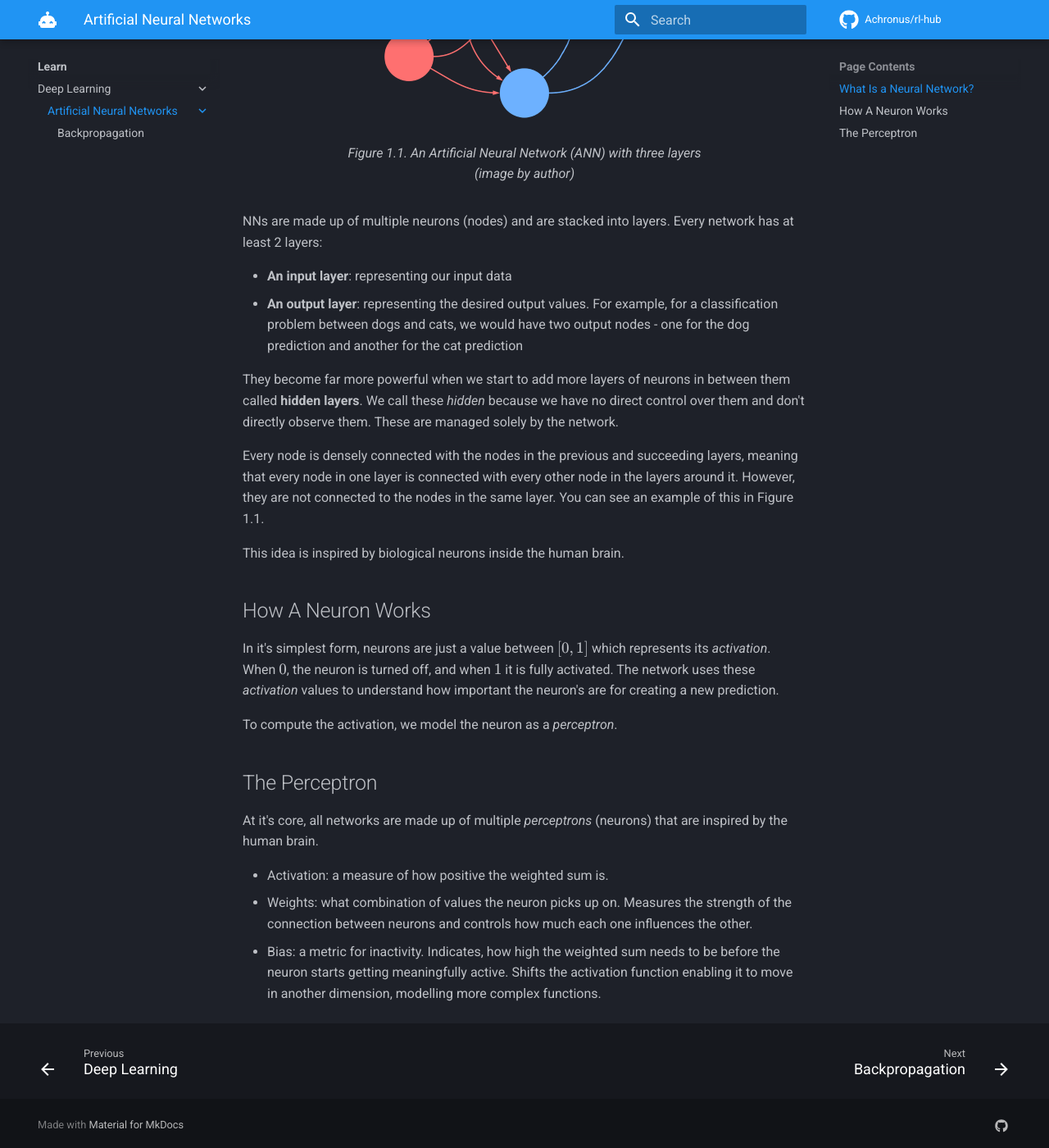
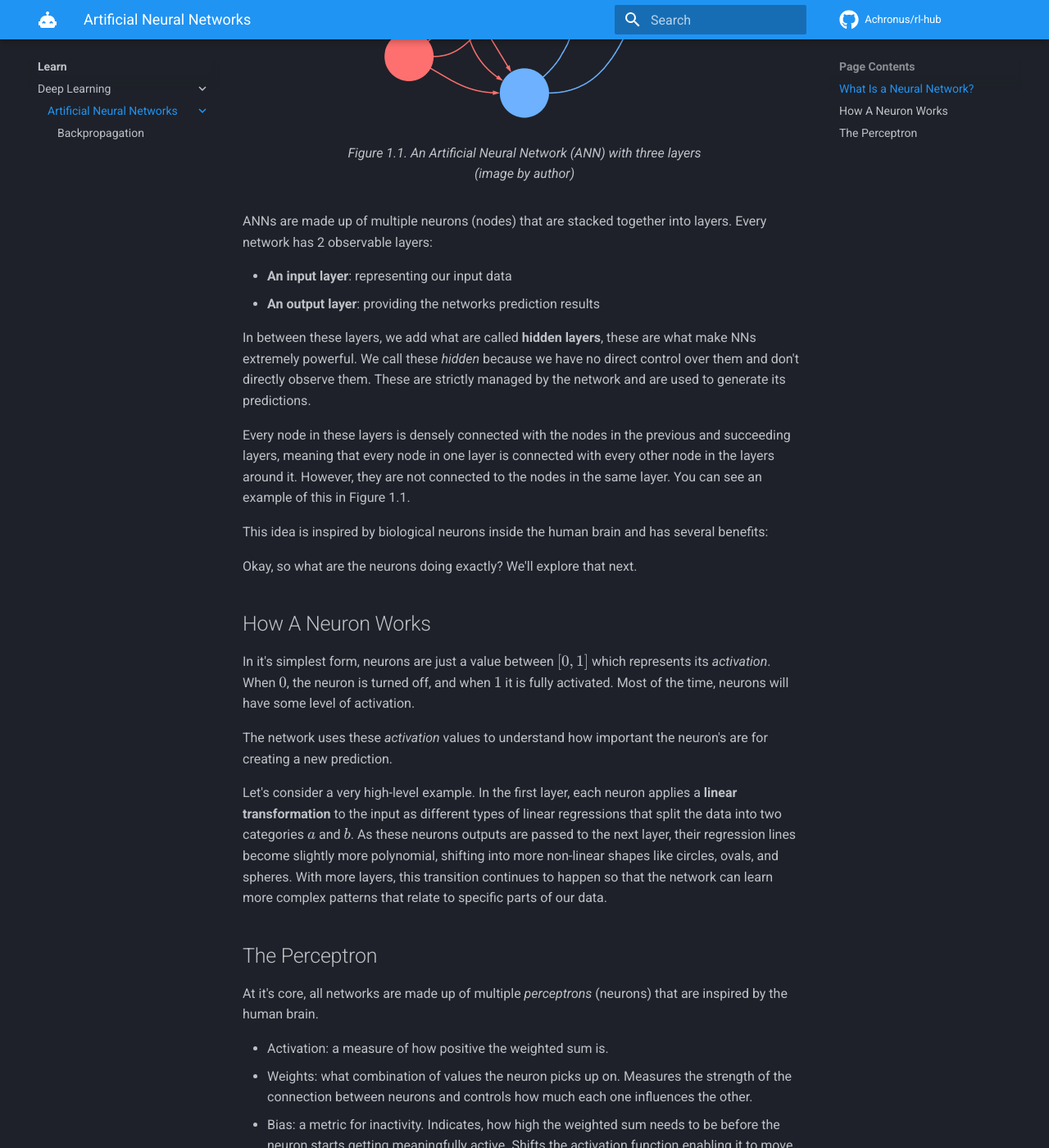
Before and after one commit to Achronus/rl-hub, an MkDocs documentation site: the page built from docs/learn/deep-learning/basics/index.md, in a window 1280 px wide and 1400 px high, scrolled down 1023 px. Shown: the whole window at 82% size. Built offline with MkDocs 1.6.1 and Material for MkDocs 9.7.7, drawn with Linux system fonts in a browser that asks for light colours; comment, search, counter and statistics services are not loaded; some of the changed text lies outside the part shown.

Commit message:
Update wording and add some more content
- Updated wording for better flow of text in 'What Is a Neural Network?' section
- Added temporary content to 'How A Neuron Works' section - needs updating and fact checking

```diff
--- a/docs/learn/deep-learning/basics/index.md
+++ b/docs/learn/deep-learning/basics/index.md
@@ -8,29 +8,39 @@ This is where Deep Learning comes into play. To start with, let's look at the mo
 
 A Neural Network (NN) is a type of Machine Learning algorithm, often called a model, that is made up of artificial neurons. It's main goal is to **learn patterns** or **relationships** from a set of data and use this information to make predictions for a given task, such as classification or regression.
 
-There are many variants of NNs today, like Convolutional and Recurrent, but the one we will focus on is an *Artificial* one. It's the most basic NN and provides the foundation for any of its variants. You'll often find it called other names too, like *Feed-forward NNs* and *Position-wise NNs*, these are all the same as *Artificial NNs*.
+There are many variants of NNs today, like Convolutional and Recurrent, but the one we will focus on is an *Artificial* one. It's the most basic NN and provides the foundation for any of its variants. You'll often find it called other names too, like *Feed-forward* and *Position-wise*, these all refer to the samething.
 
 <figure markdown="span">
     ![Artificial Neural Network](../../../assets/imgs/ann.png)
     <figcaption>Figure 1.1. An Artificial Neural Network (ANN) with three layers (image by author)</figcaption>
 </figure>
 
-NNs are made up of multiple neurons (nodes) and are stacked into layers. Every network has at least 2 layers:
+ANNs are made up of multiple neurons (nodes) that are stacked together into layers. Every network has 2 observable layers:
 
 - **An input layer**: representing our input data
-- **An output layer**: representing the desired output values. For example, for a classification problem between dogs and cats, we would have two output nodes - one for the dog prediction and another for the cat prediction
+- **An output layer**: providing the networks prediction results
 
-They become far more powerful when we start to add more layers of neurons in between them called **hidden layers**. We call these *hidden* because we have no direct control over them and don't directly observe them. These are managed solely by the network.
+In between these layers, we add what are called **hidden layers**, these are what make NNs extremely powerful. We call these *hidden* because we have no direct control over them and don't directly observe them. These are strictly managed by the network and are used to generate its predictions.
 
-Every node is densely connected with the nodes in the previous and succeeding layers, meaning that every node in one layer is connected with every other node in the layers around it. However, they are not connected to the nodes in the same layer. You can see an example of this in Figure 1.1.
+Every node in these layers is densely connected with the nodes in the previous and succeeding layers, meaning that every node in one layer is connected with every other node in the layers around it. However, they are not connected to the nodes in the same layer. You can see an example of this in Figure 1.1.
 
-This idea is inspired by biological neurons inside the human brain.
+This idea is inspired by biological neurons inside the human brain and has several benefits:
+
+<!-- Add benefits -->
+<!-- ... -->
+
+Okay, so what are the neurons doing exactly? We'll explore that next.
 
 ## How A Neuron Works
 
-In it's simplest form, neurons are just a value between $[0, 1]$ which represents its *activation*. When $0$, the neuron is turned off, and when $1$ it is fully activated. The network uses these *activation* values to understand how important the neuron's are for creating a new prediction.
+In it's simplest form, neurons are just a value between $[0, 1]$ which represents its *activation*. When $0$, the neuron is turned off, and when $1$ it is fully activated. Most of the time, neurons will have some level of activation.
 
-To compute the activation, we model the neuron as a *perceptron*.
+The network uses these *activation* values to understand how important the neuron's are for creating a new prediction.
+
+<!-- Update below, factually incorrect -->
+Let's consider a very high-level example. In the first layer, each neuron applies a **linear transformation** to the input as different types of linear regressions that split the data into two categories $a$ and $b$. As these neurons outputs are passed to the next layer, their regression lines become slightly more polynomial, shifting into more non-linear shapes like circles, ovals, and spheres. With more layers, this transition continues to happen so that the network can learn more complex patterns that relate to specific parts of our data.
+
+<!-- Add diagrams/animations -->
 
 ## The Perceptron
 
```
